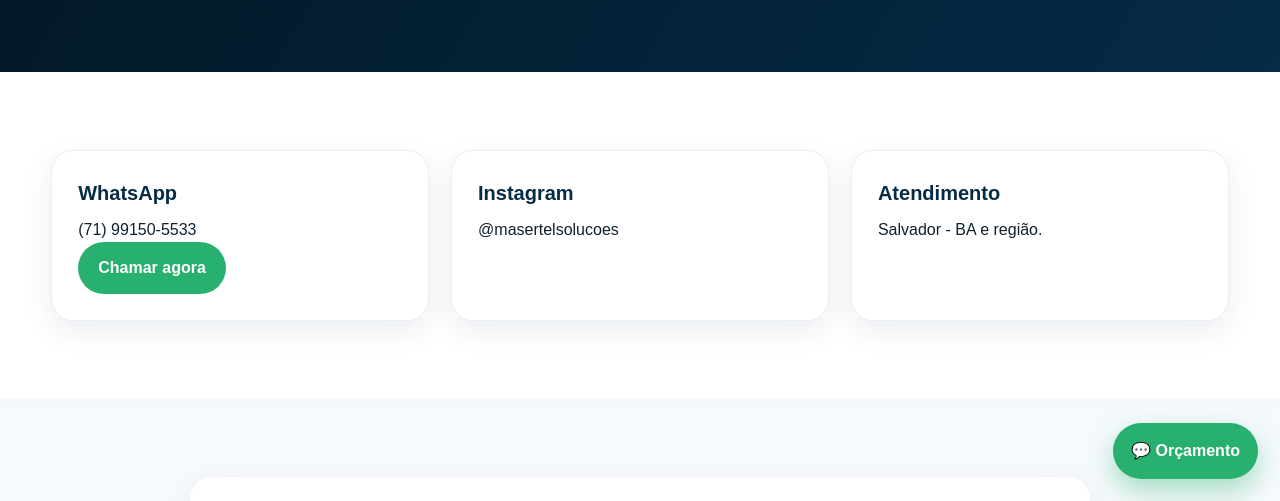
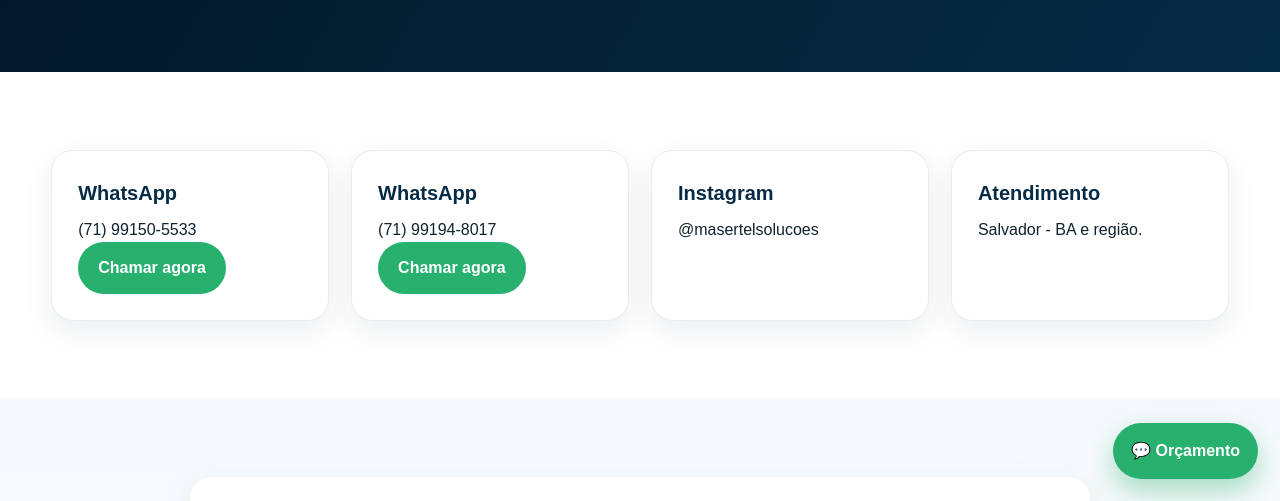
Before and after one commit to maserteltelecom-sketch/masertel-site, a plain HTML site: page contato.html in a window 1280 px wide. Shown: the part 299-800 px from the top of the page. Drawn offline with Linux system fonts and the light colour scheme.

Commit message:
Add second WhatsApp number to Contato page

```diff
--- a/contato.html
+++ b/contato.html
@@ -35,8 +35,9 @@
 </div></div></nav>
 
 <section class="page-hero"><div class="container"><h1>Solicite um orçamento</h1><p>Informe sua necessidade e fale com a Masertel Soluções.</p></div></section>
-<section><div class="container grid grid-3">
+<section><div class="container grid grid-4">
 <div class="card"><h3>WhatsApp</h3><p>(71) 99150-5533</p><a class="btn btn-whats" href="https://wa.me/5571991505533" target="_blank">Chamar agora</a></div>
+<div class="card"><h3>WhatsApp</h3><p>(71) 99194-8017</p><a class="btn btn-whats" href="https://wa.me/5571991948017" target="_blank">Chamar agora</a></div>
 <div class="card"><h3>Instagram</h3><p><a href="https://www.instagram.com/masertelsolucoes/" target="_blank" rel="noopener">@masertelsolucoes</a></p></div>
 <div class="card"><h3>Atendimento</h3><p>Salvador - BA e região.</p></div>
 </div></section>
```
